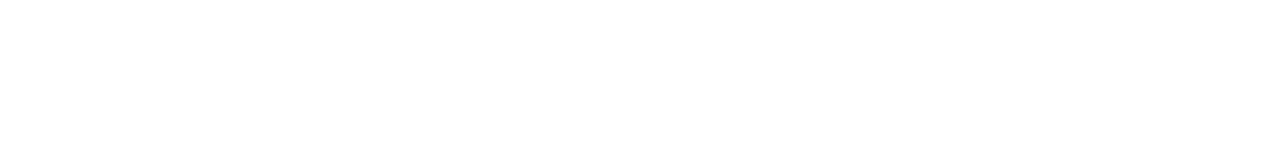
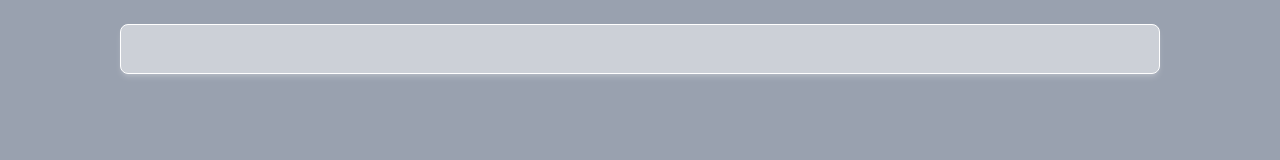
Before and after one commit to acstartup/acstartup.dev, a website: page index.html in a window 1280 px wide. Drawn offline with Linux system fonts and the light colour scheme.

Commit message:
feat(header): base header layout

```diff
--- a/index.html
+++ b/index.html
@@ -6,6 +6,10 @@
     <title>acstartup.dev</title>
     <link href="/dist/output.css" rel="stylesheet">
 </head>
-<body>
+<body class="bg-gray-400">
+    <div class="grid place-items-center pt-6"> <!-- header -->
+        <div class="border justify-center items-center border-white bg-white/50  rounded-lg w-260 py-2 pt-10 shadow-md shadow-white/20">
+        </div>
+    </div>
 </body>
 </html>
--- a/package.json
+++ b/package.json
@@ -4,7 +4,9 @@
   "description": "",
   "main": "index.js",
   "scripts": {
-    "test": "echo \"Error: no test specified\" && exit 1"
+    "test": "echo \"Error: no test specified\" && exit 1",
+    "build": "tailwindcss -i ./src/input.css -o ./dist/output.css --watch"
+
   },
   "repository": {
     "type": "git",
```
Also changed, not shown: dist/output.css.
